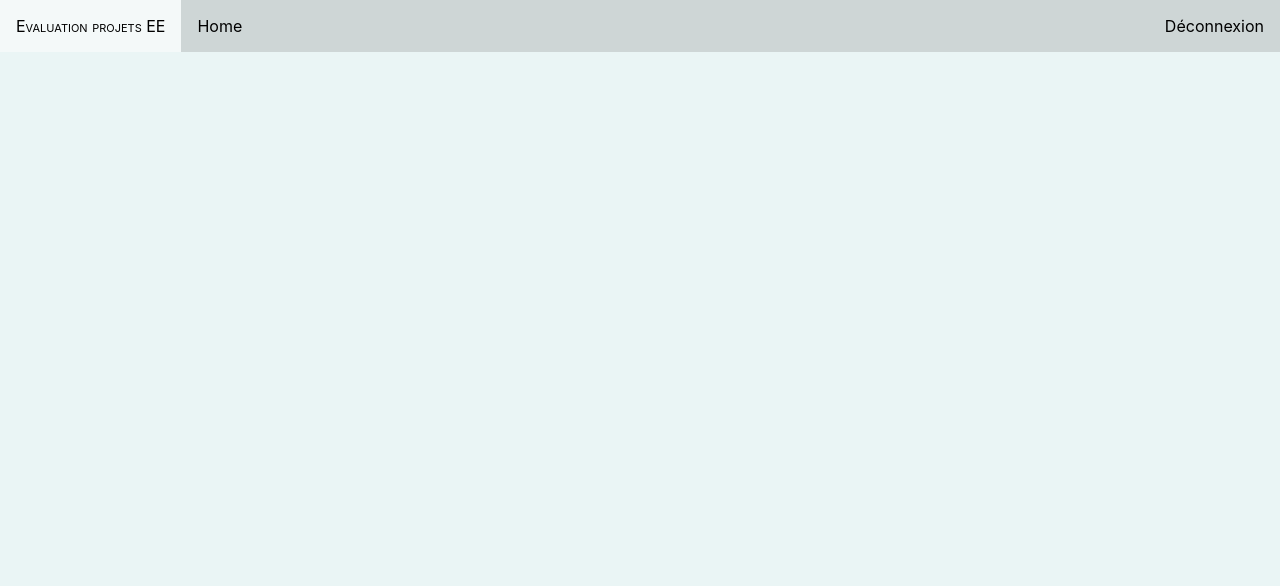
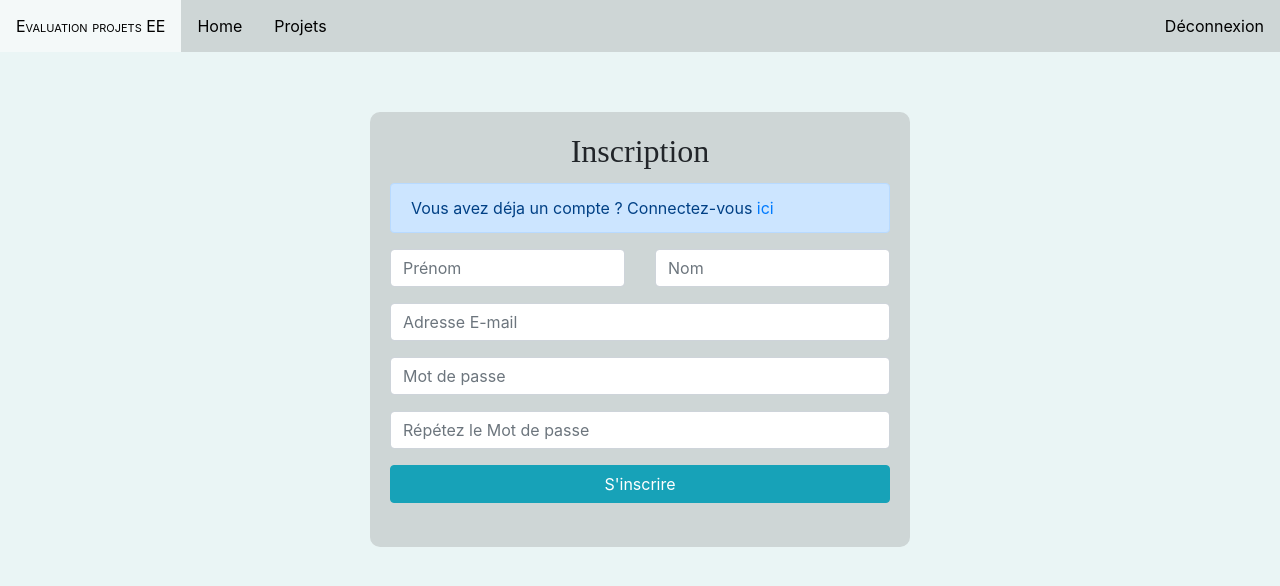
Before and after one commit to adrienwtzg/TPI2020, a PHP site: page /index.php?page=inscription in a window 1280 px wide. Shown: the top 586 px of the page. Run offline with PHP 8.4, Linux system fonts and the light colour scheme; the visitor is signed in with stand-in values (Sample User, id 1).

Commit message:
page projets

```diff
--- a/TPI/css/style.css
+++ b/TPI/css/style.css
@@ -15,6 +15,10 @@ form {
 .title {
   font-family: URW Chancery L;
   padding-bottom: 5px;
+}
+
+.cartesProjets {
+  background-color: #B4AEFF !important;
 }
 
 #navigation {
--- a/TPI/index.php
+++ b/TPI/index.php
@@ -13,8 +13,14 @@ $page = (isset($_GET["page"]) ? $_GET["page"] : "");
 if ($page == "" || $page == "login") {
   include 'views/login.php';
 }
+elseif ($page == "inscription") {
+  include 'views/inscription.php';
+}
 elseif ($page == "home") {
   include 'views/home.php';
+}
+elseif ($page == "projets") {
+  include 'views/projets.php';
 }
 elseif ($page == "logout") {
   header('Location: model/logout.php');
--- a/TPI/views/head.php
+++ b/TPI/views/head.php
@@ -18,6 +18,7 @@
         <li id="titlenav"><a>Evaluation projets EE</a></li>
         <?php if(isset($_SESSION["log"])) { ?>
         <li class="pages"><a href="index.php?page=home">Home</a></li>
+        <li class="pages"><a href="index.php?page=projets">Projets</a></li>
         <li class="pages" style="float: right;"><a href="index.php?page=logout">Déconnexion</a></li>
         <?php } ?>
       </ul>
--- /dev/null
+++ b/TPI/views/inscription.php
@@ -0,0 +1,37 @@
+<div class="marge"></div>
+<div class="container">
+  <div class="row">
+    <div class="col-3"></div>
+    <div class="col-6">
+      <form action="./model/checkLogin.php" method="POST" class="loginForm">
+        <h2 class="text-center title">Inscription</h2>
+        <div class="alert alert-primary" role="alert">
+          Vous avez déja un compte ? Connectez-vous <a href="index.php?page=login">ici</a>
+        </div>
+        <div class="form-group">
+          <div class="row">
+            <div class="col">
+              <input type="text" class="form-control" placeholder="Prénom" name="prenom" required>
+            </div>
+            <div class="col">
+              <input type="text" class="form-control" placeholder="Nom" name="nom" required>
+            </div>
+          </div>
+        </div>
+        <div class="form-group">
+          <input type="email" class="form-control" placeholder="Adresse E-mail" name="email" required>
+        </div>
+        <div class="form-group">
+          <input type="password" class="form-control" placeholder="Mot de passe" name="motDePasse" required>
+        </div>
+        <div class="form-group">
+          <input type="password" class="form-control" placeholder="Répétez le Mot de passe" name="motDePasseRepete" required>
+        </div>
+        <button type="submit" class="btn btn-info btn-block">S'inscrire</button><br>
+      </form>
+    </div>
+    <div class="col-3"></div>
+  </div>
+</div>
+</body>
+</html>
--- a/TPI/views/login.php
+++ b/TPI/views/login.php
@@ -13,6 +13,9 @@ if (isset($_SESSION['loginError']))
         <div class="col-6">
           <form action="./model/checkLogin.php" method="POST" class="loginForm">
             <h2 class="text-center title">Connexion</h2>
+            <div class="alert alert-primary" role="alert">
+              Vous n'avez pas de compte ? Inscrivez-vous <a href="index.php?page=inscription">ici</a>
+            </div>
             <div class="form-group">
               <div class="row">
                 <div class="col">
@@ -26,7 +29,7 @@ if (isset($_SESSION['loginError']))
             <div class="form-group">
               <input type="password" class="form-control" placeholder="Mot de passe" name="motDePasse" required>
             </div>
-            <button type="submit" class="btn btn-primary btn-block">Se connecter</button>
+            <button type="submit" class="btn btn-info btn-block">Se connecter</button><br>
           </form>
         </div>
         <div class="col-3"></div>
```
Also changed, not shown: TPI/views/home.php (+14 -1 lines), TPI/views/projets.php (added, +13 -0 lines).
